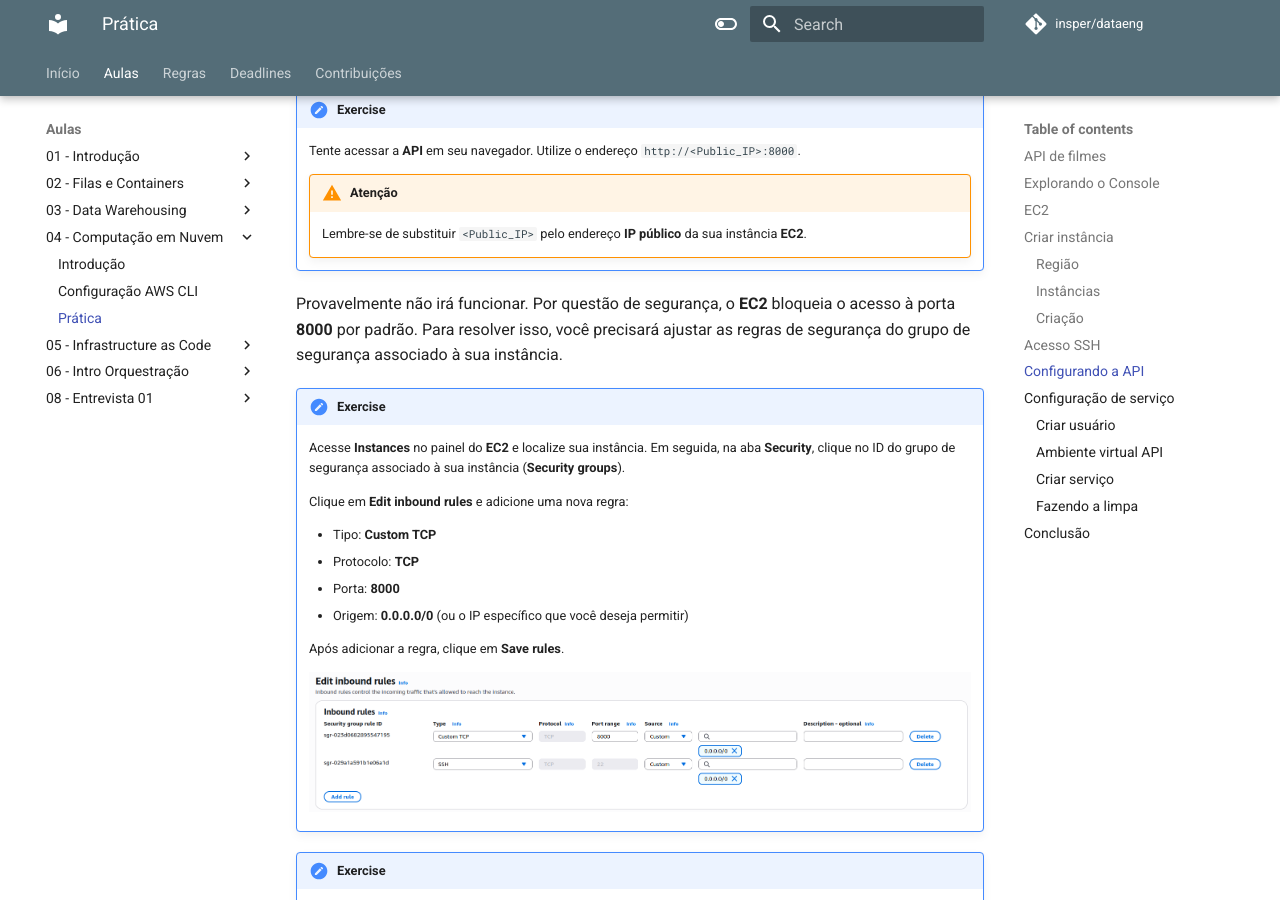
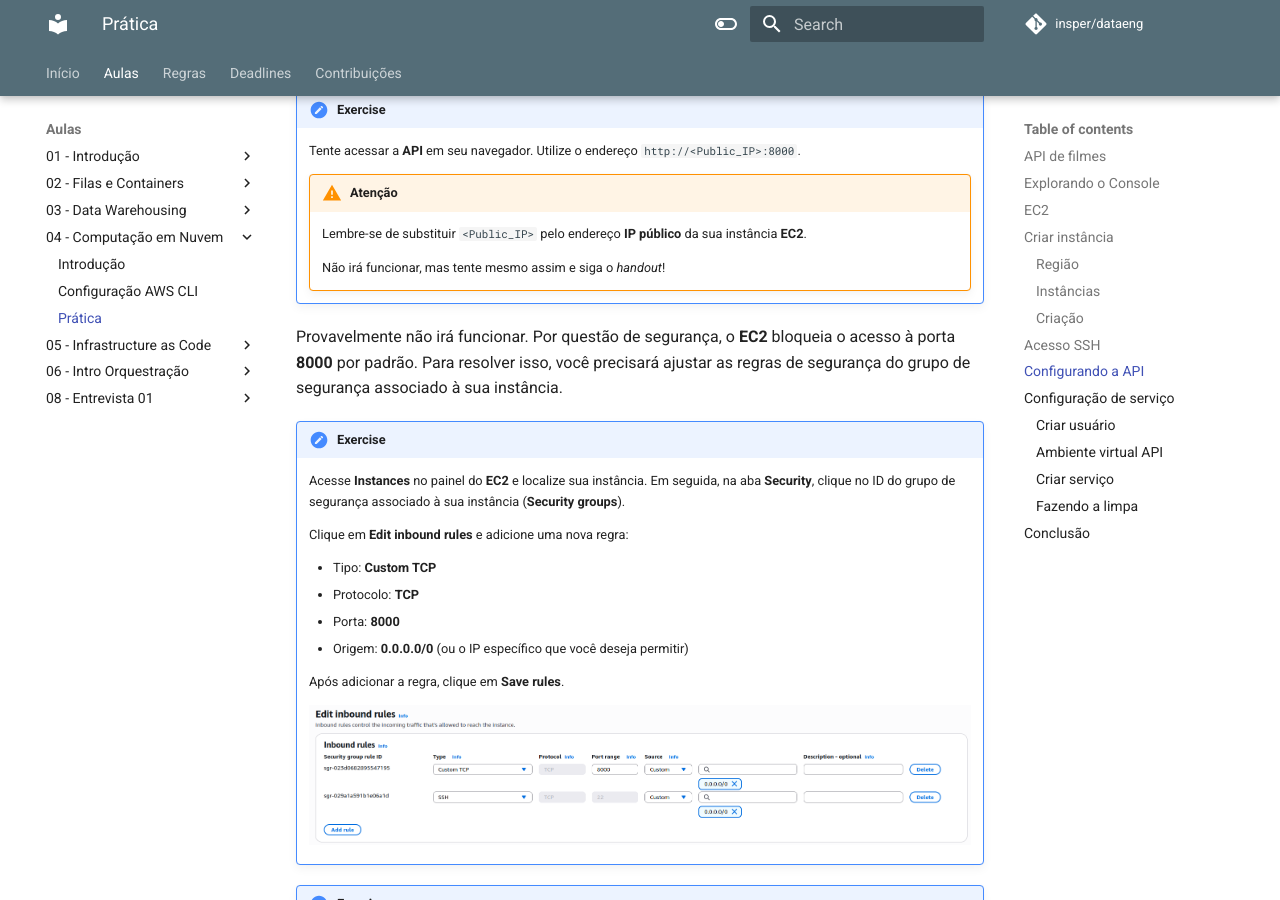
Before and after one commit to Insper/dataeng, an MkDocs documentation site: the page built from content/classes/04-cloud/pratica.md, in a window 1280 px wide and 900 px high, scrolled down 8507 px. Built offline with MkDocs 1.6.1 and Material for MkDocs 9.7.7, drawn with Linux system fonts in a browser that asks for light colours; comment, search, counter and statistics services are not loaded.

Commit message:
pequenas correcoes

```diff
--- a/content/classes/04-cloud/pratica.md
+++ b/content/classes/04-cloud/pratica.md
@@ -244,6 +244,8 @@
 
     !!! warning "Atenção"
         Lembre-se de substituir `<Public_IP>` pelo endereço **IP público** da sua instância **EC2**.
+
+        Não irá funcionar, mas tente mesmo assim e siga o *handout*!
 
 Provavelmente não irá funcionar. Por questão de segurança, o **EC2** bloqueia o acesso à porta **8000** por padrão. Para resolver isso, você precisará ajustar as regras de segurança do grupo de segurança associado à sua instância.
 
```
Also changed, not shown: content/classes/06-intro-orchestration/prefect.md (+3 -0 lines).
